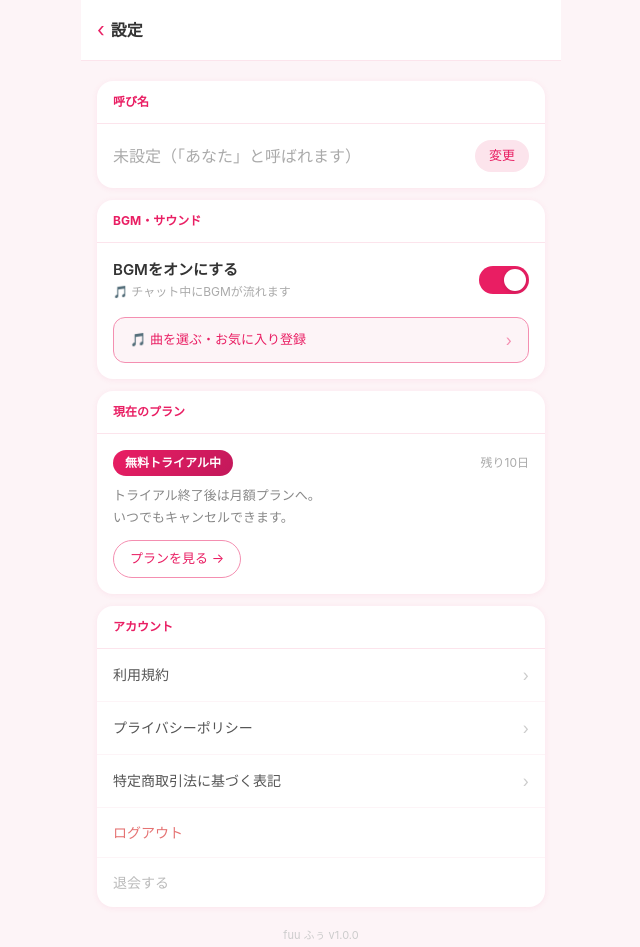
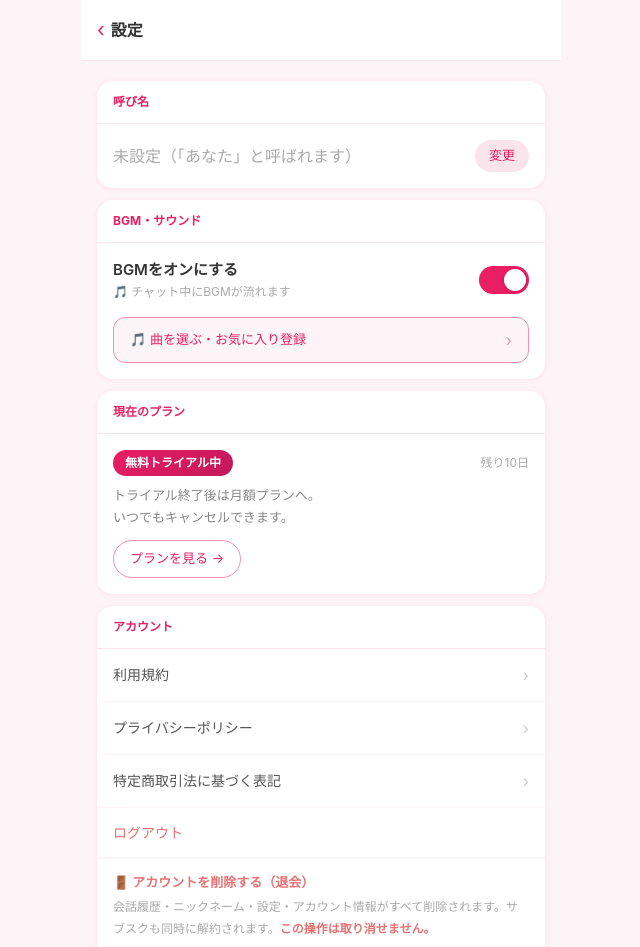
Before and after one commit to fuuApp/fuu-app, a Next.js app: page /app/settings in a window 1280 px wide. Shown: the top 947 px of the page, without its empty margins (319-959 px from the left). Built offline with nearby package versions, Linux system fonts and the light colour scheme; no server answers.

Commit message:
feat: 解約/退会UIを視覚的に明確化、解約後の残存期間バナー追加

```diff
--- a/src/app/app/settings/page.tsx
+++ b/src/app/app/settings/page.tsx
@@ -51,7 +51,13 @@ function DeleteAccountModal({ onImmediate, onScheduled, onCancel, isDeleting, is
           <>
             <div style={{ fontSize:28,textAlign:'center',marginBottom:10 }}>🚪</div>
             <div style={{ fontWeight:700,fontSize:17,color:'#333',textAlign:'center',marginBottom:6 }}>退会方法を選んでください</div>
-            <div style={{ fontSize:12,color:'#aaa',textAlign:'center',marginBottom:20 }}>どちらの方法でも料金の返金はありません</div>
+            <div style={{ fontSize:12,color:'#aaa',textAlign:'center',marginBottom:12 }}>どちらの方法でも料金の返金はありません</div>
+
+            {/* 共通注意事項 */}
+            <div style={{ background:'#FFF3E0',border:'1px solid #FFCC80',borderRadius:12,padding:'10px 14px',marginBottom:16,fontSize:12,color:'#E65100',lineHeight:1.8 }}>
+              ⚠️ どちらの方法でも、<strong>月額課金の解約</strong>と、<strong>アカウント・会話履歴・設定情報の削除</strong>が行われます。<br />
+              課金だけを止めてアカウントを残したい場合は、設定画面の「課金を停止する」をお使いください。
+            </div>
 
             {/* カードA: 次回更新日まで使って退会 */}
             <div style={{ background:'#F3F8FF',border:'2px solid #90CAF9',borderRadius:16,padding:'16px 18px',marginBottom:12 }}>
@@ -60,7 +66,7 @@ function DeleteAccountModal({ onImmediate, onScheduled, onCancel, isDeleting, is
               </div>
               <div style={{ fontSize:12,color:'#555',lineHeight:1.8,marginBottom:14 }}>
                 残りの期間は引き続きご利用いただけます。<br />
-                {periodEndFormatted}にアカウントが<strong>自動削除</strong>されます。
+                {periodEndFormatted}に月額課金が停止し、アカウントと会話履歴が<strong>自動削除</strong>されます。
               </div>
               <button
                 onClick={() => handleChoose('scheduled')}
@@ -76,8 +82,8 @@ function DeleteAccountModal({ onImmediate, onScheduled, onCancel, isDeleting, is
                 🚪 今すぐ退会する
               </div>
               <div style={{ fontSize:12,color:'#555',lineHeight:1.8,marginBottom:14 }}>
-                サブスクを即時キャンセルし、<br />
-                アカウントをすぐに削除します。
+                月額課金を即時停止し、アカウントと会話履歴をすぐに削除します。<br />
+                <strong style={{ color:'#C62828' }}>この操作は取り消せません。</strong>
               </div>
               <button
                 onClick={() => handleChoose('immediate')}
@@ -411,27 +417,28 @@ export default function SettingsPage() {
               </p>
             )}
             <button onClick={()=>router.push('/app/plans')} style={{ marginTop:12,background:'none',border:'1px solid #F48FB1',borderRadius:20,padding:'8px 16px',fontSize:13,color:'#E91E63',cursor:'pointer',fontFamily:'inherit' }}>プランを見る →</button>
-            {(userPlan === 'standard' || userPlan === 'premium') && (
+            {(userPlan === 'standard' || userPlan === 'premium') && !withdrawalScheduled && (
+              <div style={{ marginTop:14,background:'#F5F5F5',border:'1.5px solid #E0E0E0',borderRadius:16,padding:'14px 16px' }}>
+                <div style={{ fontWeight:700,fontSize:13,color:'#555',marginBottom:4 }}>💳 課金だけを止める（解約のみ）</div>
+                <div style={{ fontSize:12,color:'#888',lineHeight:1.8,marginBottom:12 }}>
+                  月額の請求を停止します。<strong style={{ color:'#555' }}>アカウントと会話履歴はそのまま残ります。</strong><br />
+                  次回更新日まで引き続き利用でき、またいつでも再登録できます。
+                </div>
                 <button
                   onClick={async () => {
                     try {
                       const res = await fetch('/api/stripe/portal')
                       const data = await res.json()
-                    if (data.url) {
-                      window.open(data.url, '_blank')
-                    } else if (data.redirect) {
-                      router.push(data.redirect)
-                    } else {
-                      alert('エラーが発生しました。しばらくしてから再試行してください。')
-                    }
-                  } catch {
-                    alert('エラーが発生しました。しばらくしてから再試行してください。')
-                  }
+                      if (data.url) { window.open(data.url, '_blank') }
+                      else if (data.redirect) { router.push(data.redirect) }
+                      else { alert('エラーが発生しました。しばらくしてから再試行してください。') }
+                    } catch { alert('エラーが発生しました。しばらくしてから再試行してください。') }
                   }}
-                style={{ display:'block',marginTop:8,background:'none',border:'1px solid #F48FB1',borderRadius:20,padding:'8px 16px',fontSize:13,color:'#888',cursor:'pointer',fontFamily:'inherit' }}
+                  style={{ width:'100%',padding:'11px',background:'none',border:'1.5px solid #BDBDBD',borderRadius:50,fontSize:13,color:'#555',cursor:'pointer',fontFamily:'inherit',fontWeight:600 }}
                 >
-                サブスク管理・解約 →
+                  課金を停止する →
                 </button>
+              </div>
             )}
           </div>
         </div>
@@ -452,14 +459,20 @@ export default function SettingsPage() {
             style={{ width:'100%',padding:'14px 16px',background:'none',border:'none',fontSize:14,color:'#E57373',cursor:'pointer',textAlign:'left',fontFamily:'inherit',borderBottom:'1px solid #fdf4f7' }}
           >ログアウト</button>
           {withdrawalScheduled ? (
-            <div style={{ width:'100%',padding:'14px 16px',fontSize:14,color:'#FFB74D',textAlign:'left' }}>
-              🚪 退会予約済み{withdrawalDate ? `（${new Date(withdrawalDate).toLocaleDateString('ja-JP', { month: 'long', day: 'numeric' })}に削除）` : ''}
+            <div style={{ padding:'14px 16px',borderTop:'1px solid #fdf4f7',fontSize:13,color:'#FFB74D' }}>
+              🚪 退会予約済み{withdrawalDate ? `（${new Date(withdrawalDate).toLocaleDateString('ja-JP', { month: 'long', day: 'numeric' })}にアカウント削除）` : ''}
             </div>
           ) : (
+            <div style={{ padding:'14px 16px',borderTop:'1px solid #fdf4f7' }}>
+              <div style={{ fontWeight:700,fontSize:13,color:'#E57373',marginBottom:4 }}>🚪 アカウントを削除する（退会）</div>
+              <div style={{ fontSize:12,color:'#aaa',lineHeight:1.8,marginBottom:10 }}>
+                会話履歴・ニックネーム・設定・アカウント情報がすべて削除されます。サブスクも同時に解約されます。<strong style={{ color:'#E57373' }}>この操作は取り消せません。</strong>
+              </div>
               <button onClick={()=>setShowDeleteModal(true)}
-              style={{ width:'100%',padding:'14px 16px',background:'none',border:'none',fontSize:14,color:'#bbb',cursor:'pointer',textAlign:'left',fontFamily:'inherit' }}>
-              退会する
+                style={{ width:'100%',padding:'11px',background:'none',border:'1.5px solid #FFCDD2',borderRadius:50,fontSize:13,color:'#E57373',cursor:'pointer',fontFamily:'inherit',fontWeight:600 }}>
+                退会する →
               </button>
+            </div>
           )}
         </div>
 
```
Lines whose indentation alone changed are shown as unchanged.
